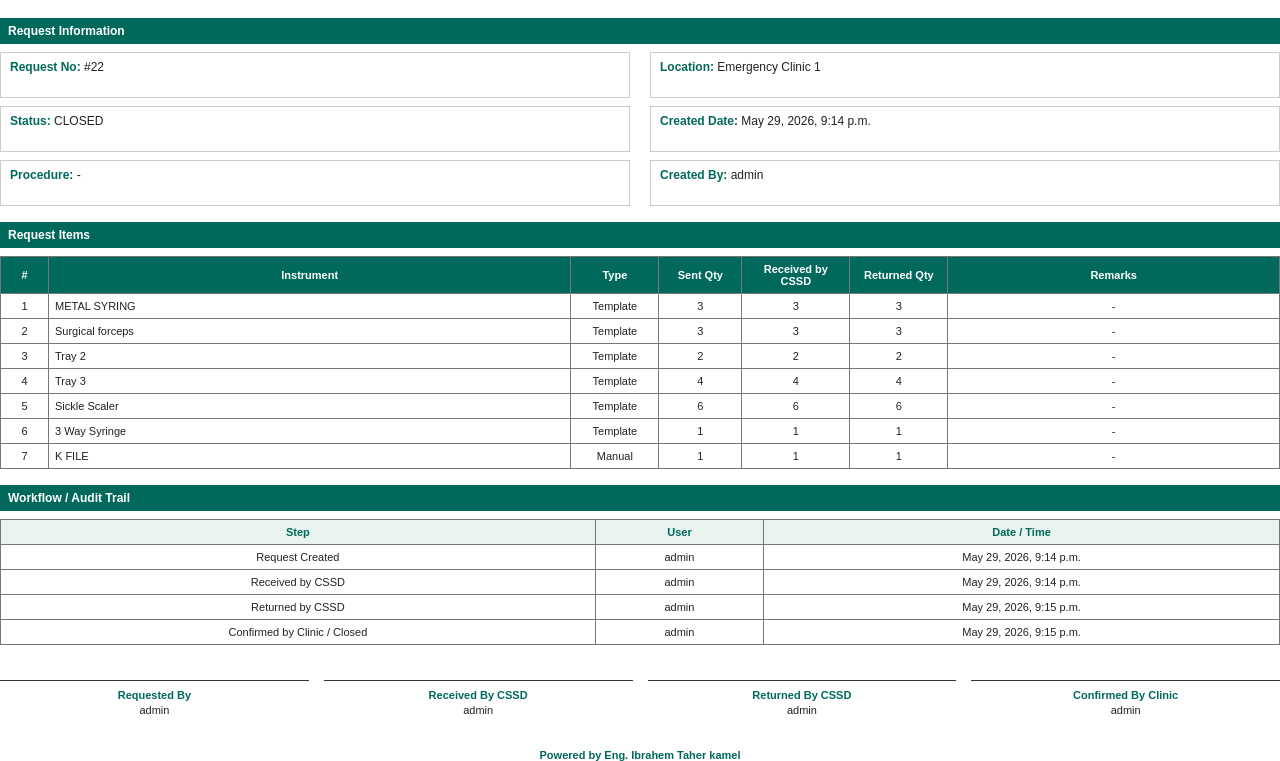
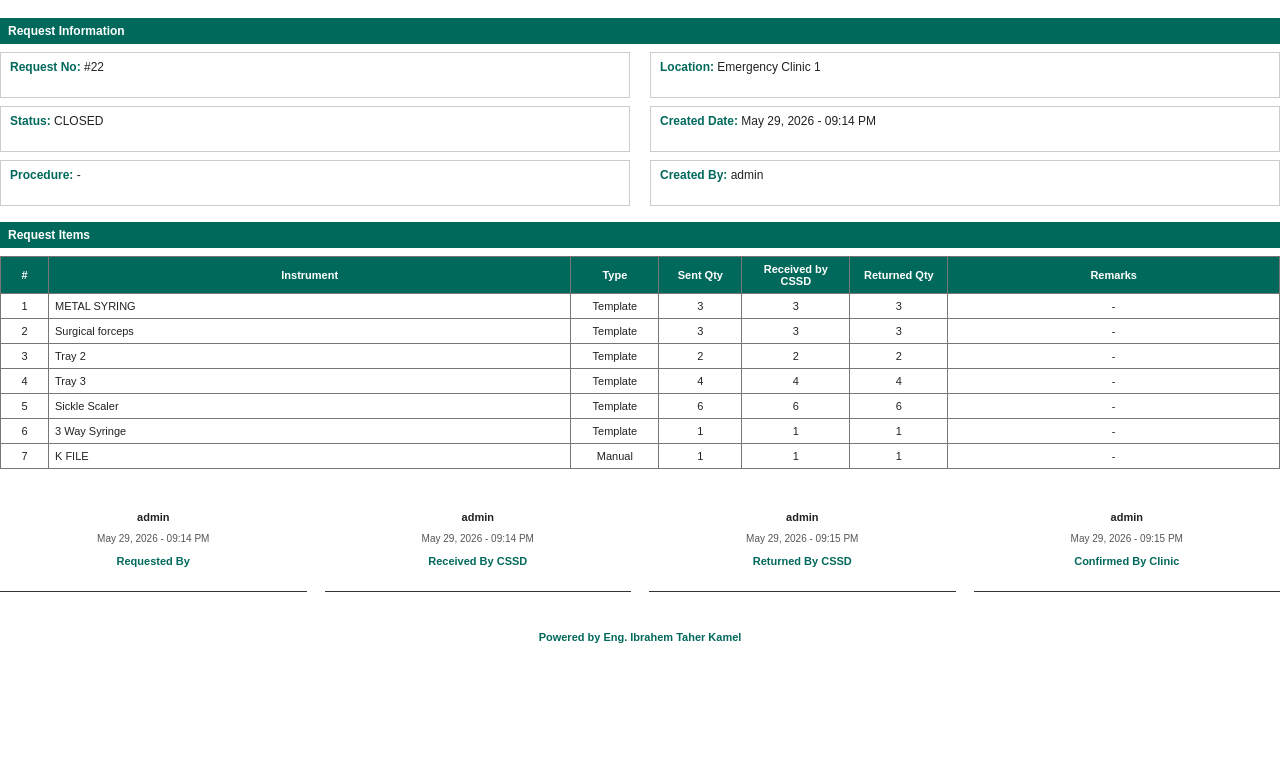
Before and after one commit to ibrahemkamel/UQU-CSSD, a Django app: page /print-request/22/ in a window 1280 px wide. Shown: the part 159-920 px from the top of the page. After the commit the page ends 802 px from the top, so only its background shows below. Run offline with Django 5.2, Linux system fonts and the light colour scheme; a user stored in the database is signed in; data comes from the database, SQL or seed files in the repository.

Commit message:
update print request signatures

```diff
--- a/cssd/templates/cssd/print_request.html
+++ b/cssd/templates/cssd/print_request.html
@@ -1,4 +1,5 @@
 {% load static %}
+{% load tz %}
 <!DOCTYPE html>
 <html>
 <head>
@@ -128,30 +129,45 @@
             text-align: left;
         }
 
-        .audit-table th {
-            background: #e8f3ef;
-            color: #00695c;
-        }
-
         .signatures {
-            margin-top: 35px;
+            margin-top: 42px;
             display: grid;
             grid-template-columns: repeat(4, 1fr);
-            gap: 15px;
+            gap: 18px;
+            page-break-inside: avoid;
         }
 
         .signature-box {
             text-align: center;
-            border-top: 1px solid #333;
-            padding-top: 8px;
             font-size: 11px;
-            min-height: 35px;
+            min-height: 95px;
         }
 
-        .signature-box strong {
-            display: block;
+        .sign-name {
+            font-weight: bold;
+            color: #222;
+            min-height: 18px;
+            margin-bottom: 4px;
+        }
+
+        .sign-date {
+            color: #555;
+            font-size: 10px;
+            min-height: 16px;
+            margin-bottom: 6px;
+        }
+
+        .sign-title {
             color: #00695c;
-            margin-bottom: 3px;
+            font-weight: bold;
+            min-height: 18px;
+            margin-bottom: 18px;
+        }
+
+        .sign-line {
+            border-top: 1px solid #333;
+            width: 100%;
+            height: 1px;
         }
 
         .footer {
@@ -216,7 +232,7 @@
 
         <div class="info-box">
             <span class="label">Created Date:</span>
-            {{ request_obj.created_at }}
+            {{ request_obj.created_at|localtime|date:"M d, Y - h:i A" }}
         </div>
 
         <div class="info-box">
@@ -280,116 +296,86 @@
         </tbody>
     </table>
 
-    <div class="section-title">Workflow / Audit Trail</div>
-
-    <table class="audit-table">
-        <thead>
-            <tr>
-                <th>Step</th>
-                <th>User</th>
-                <th>Date / Time</th>
-            </tr>
-        </thead>
-
-        <tbody>
-            <tr>
-                <td>Request Created</td>
-                <td>{{ request_obj.created_by }}</td>
-                <td>{{ request_obj.created_at }}</td>
-            </tr>
-
-            <tr>
-                <td>Received by CSSD</td>
-                <td>
-                    {% if request_obj.received_by %}
-                        {{ request_obj.received_by }}
-                    {% else %}
-                        -
-                    {% endif %}
-                </td>
-                <td>
-                    {% if request_obj.received_at %}
-                        {{ request_obj.received_at }}
-                    {% else %}
-                        -
-                    {% endif %}
-                </td>
-            </tr>
-
-            <tr>
-                <td>Returned by CSSD</td>
-                <td>
-                    {% if request_obj.returned_by %}
-                        {{ request_obj.returned_by }}
-                    {% else %}
-                        -
-                    {% endif %}
-                </td>
-                <td>
-                    {% if request_obj.returned_at %}
-                        {{ request_obj.returned_at }}
-                    {% else %}
-                        -
-                    {% endif %}
-                </td>
-            </tr>
-
-            <tr>
-                <td>Confirmed by Clinic / Closed</td>
-                <td>
-                    {% if request_obj.closed_by %}
-                        {{ request_obj.closed_by }}
-                    {% else %}
-                        -
-                    {% endif %}
-                </td>
-                <td>
-                    {% if request_obj.closed_at %}
-                        {{ request_obj.closed_at }}
-                    {% else %}
-                        -
-                    {% endif %}
-                </td>
-            </tr>
-        </tbody>
-    </table>
-
     <div class="signatures">
         <div class="signature-box">
-            <strong>Requested By</strong>
+            <div class="sign-name">
                 {{ request_obj.created_by }}
+            </div>
+            <div class="sign-date">
+                {{ request_obj.created_at|localtime|date:"M d, Y - h:i A" }}
+            </div>
+            <div class="sign-title">
+                Requested By
+            </div>
+            <div class="sign-line"></div>
         </div>
 
         <div class="signature-box">
-            <strong>Received By CSSD</strong>
+            <div class="sign-name">
                 {% if request_obj.received_by %}
                     {{ request_obj.received_by }}
                 {% else %}
                     -
                 {% endif %}
             </div>
+            <div class="sign-date">
+                {% if request_obj.received_at %}
+                    {{ request_obj.received_at|localtime|date:"M d, Y - h:i A" }}
+                {% else %}
+                    -
+                {% endif %}
+            </div>
+            <div class="sign-title">
+                Received By CSSD
+            </div>
+            <div class="sign-line"></div>
+        </div>
 
         <div class="signature-box">
-            <strong>Returned By CSSD</strong>
+            <div class="sign-name">
                 {% if request_obj.returned_by %}
                     {{ request_obj.returned_by }}
                 {% else %}
                     -
                 {% endif %}
             </div>
+            <div class="sign-date">
+                {% if request_obj.returned_at %}
+                    {{ request_obj.returned_at|localtime|date:"M d, Y - h:i A" }}
+                {% else %}
+                    -
+                {% endif %}
+            </div>
+            <div class="sign-title">
+                Returned By CSSD
+            </div>
+            <div class="sign-line"></div>
+        </div>
 
         <div class="signature-box">
-            <strong>Confirmed By Clinic</strong>
+            <div class="sign-name">
                 {% if request_obj.closed_by %}
                     {{ request_obj.closed_by }}
                 {% else %}
                     -
                 {% endif %}
             </div>
+            <div class="sign-date">
+                {% if request_obj.closed_at %}
+                    {{ request_obj.closed_at|localtime|date:"M d, Y - h:i A" }}
+                {% else %}
+                    -
+                {% endif %}
+            </div>
+            <div class="sign-title">
+                Confirmed By Clinic
+            </div>
+            <div class="sign-line"></div>
+        </div>
     </div>
 
     <div class="footer">
-        Powered by Eng. Ibrahem Taher kamel
+        Powered by Eng. Ibrahem Taher Kamel
     </div>
 
 </div>
```
Lines whose indentation alone changed are shown as unchanged.
